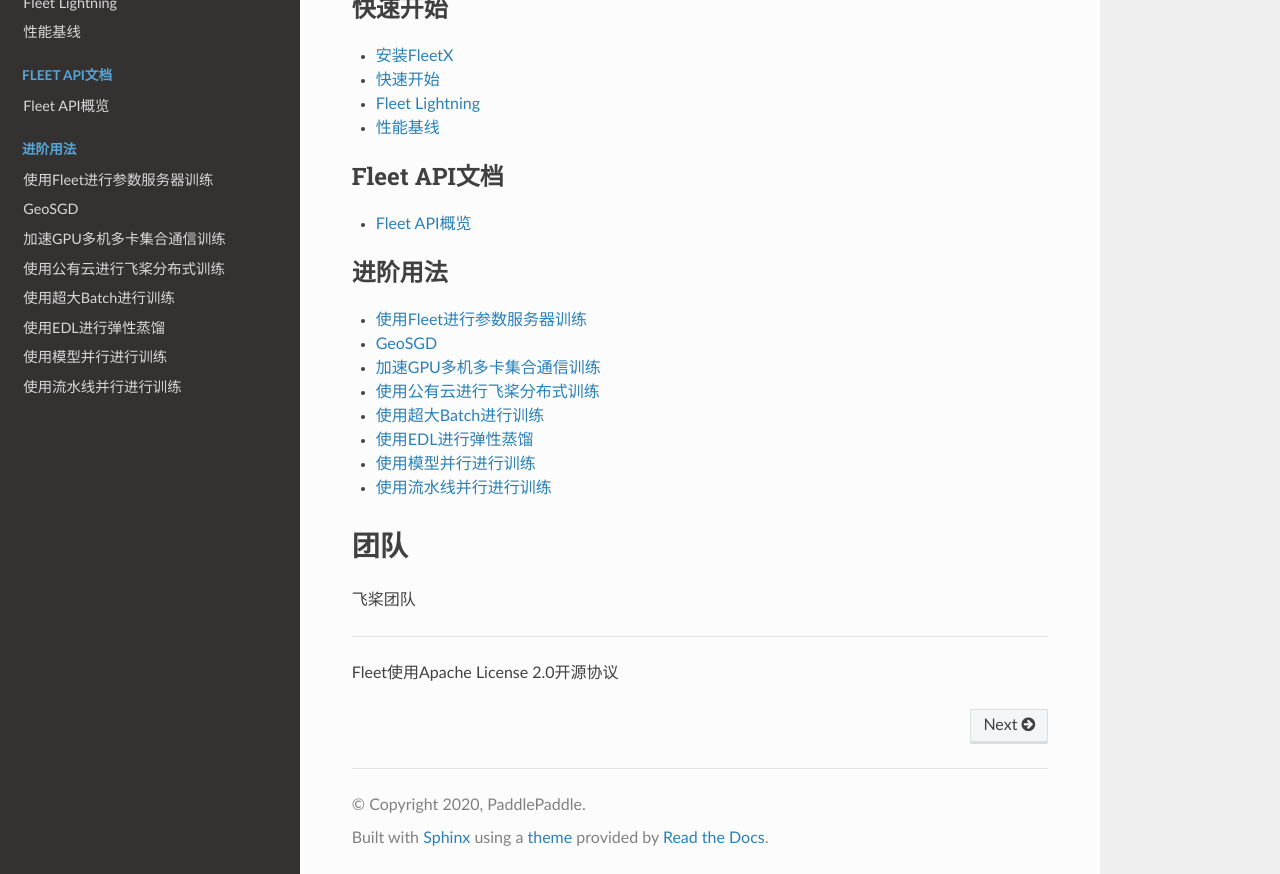
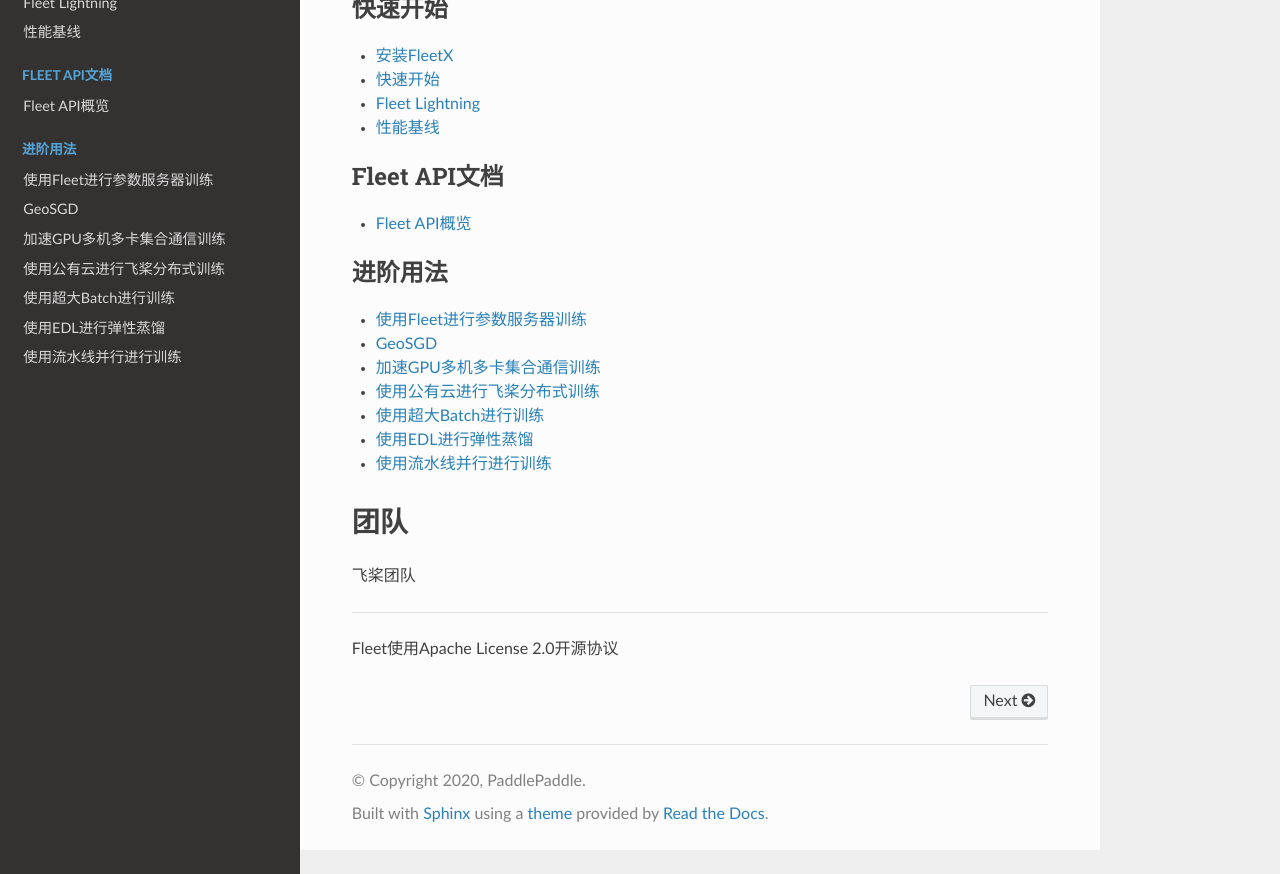
Before and after one commit to qjing666/FleetDoc, a Sphinx documentation site: the page built from docs/source/index.rst, in a window 1280 px wide and 1082 px high, cut to the strip 208-1082 px from the top of the window. Built offline with Sphinx 7.4.7 and the Read the Docs theme 2.0.0, drawn with Linux system fonts in a browser that asks for light colours; pages that are not in the unit, such as notebooks, are missing from menus; some of the changed lines change nothing that is shown.

Commit message:
update doc

```diff
--- a/docs/source/index.rst
+++ b/docs/source/index.rst
@@ -29,8 +29,8 @@
    paddle_fleet/fleet_collective_training_scalability_cn
    paddle_fleet/fleet_dgc_on_cloud_cn
    paddle_fleet/fleet_large_batch_training_techniques_cn
+   paddle_fleet/fleet_improve_large_batch_accuracy_cn
    paddle_fleet/fleet_and_edl_for_distillation_cn
-   paddle_fleet/fleet_model_parallel_cn
    paddle_fleet/fleet_pipeline_parallel_cn
 
 .. toctree::
```
Also changed, not shown: docs/source/paddle_fleet/fleet_improve_large_batch_accuracy.md (added), docs/source/paddle_fleet/fleet_improve_large_batch_accuracy_cn.md (added).
